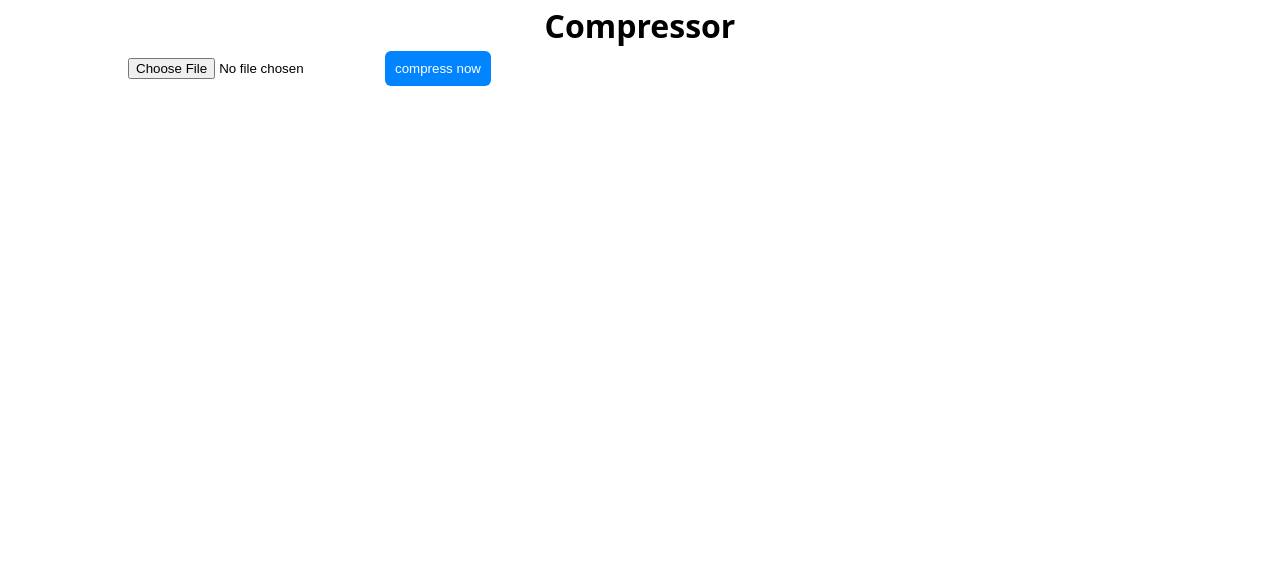
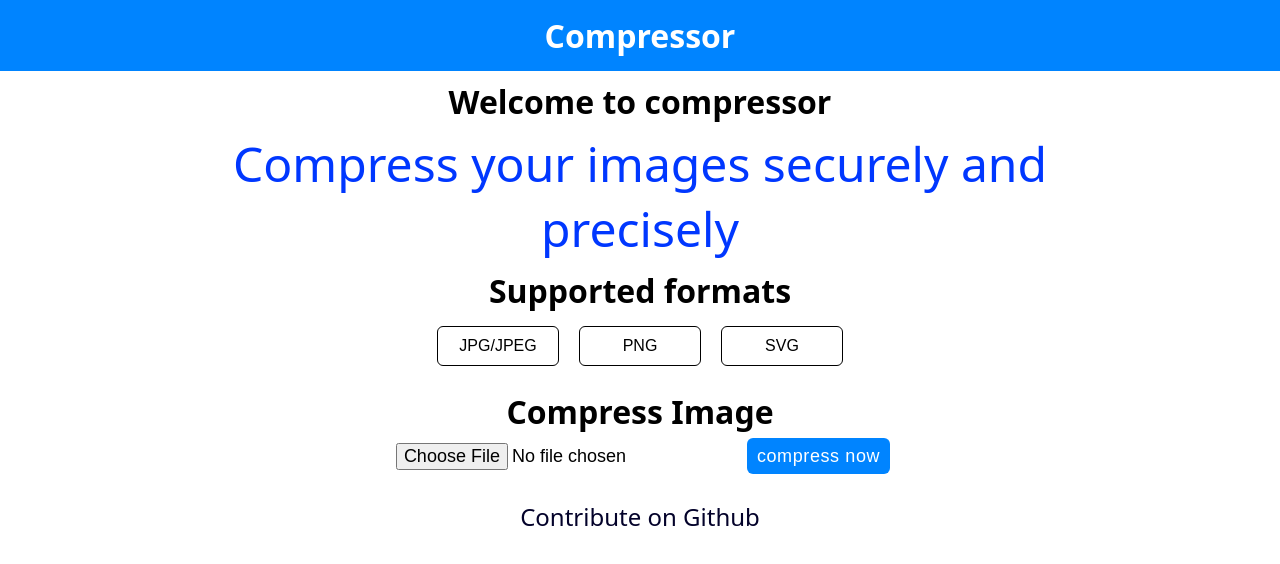
Before and after one commit to Santhoshmani1/compressor, a plain HTML site: page index.html in a window 1280 px wide. Drawn offline with Linux system fonts and the light colour scheme.

Commit message:
Revamped Website layout and design
- Added favicon in img folder
- moved main.js to js/main.js, and styles.css to styles/index.css
- updated index.html to reflect changes

```diff
--- a/index.html
+++ b/index.html
@@ -4,18 +4,53 @@
     <meta charset="UTF-8" />
     <meta name="viewport" content="width=device-width, initial-scale=1.0" />
     <title>Compressor</title>
-    <link rel="stylesheet" href="styles.css">
-    <script defer src="main.js"></script>
+    <link rel="icon" href="./img/icon.png" type="image/x-icon" />
+    <link rel="stylesheet" href="styles/index.css" />
+    <script defer src="js/main.js"></script>
   </head>
   <body>
-    <h1>Compressor</h1>
+    <header>
+      <div>
+        <h1>Compressor</h1>
+      </div>
+    </header>
     <main>
-      <input type="file" id="inputFile" />
-      <button type="submit" id="compressBtn">compress now</button>
+      <section id="home">
+        <div>
+          <h2>Welcome to compressor</h2>
+        </div>
+        <p>Compress your images securely and precisely</p>
+      </section>
 
-      <div class="original-preview-container" style="margin: auto"></div>
+      <section id="supported-formats">
+        <h2>Supported formats</h2>
+        <div id="formats-wrapper">
+          <span class="format">JPG/JPEG</span>
+          <span class="format">PNG</span>
+          <span class="format">SVG</span>
+        </div>
+      </section>
 
-      <div class="compressed-preview-container"></div>
+      <section id="compress-wrapper">
+        <h2>Compress Image</h2>
+        <div>
+          <input type="file" id="inputFile" />
+          <button type="submit" id="compressBtn">compress now</button>
+
+          <div class="original-preview-container" style="margin: auto"></div>
+
+          <div class="compressed-preview-container"></div>
+        </div>
+      </section>
+
+      <section id="contribute">
+          <span><a
+            href="https://www.github.com/santhoshmani1/compressoe"
+            target="_blank"
+            rel="noreferrer"
+            >Contribute on Github</a
+          ></span>
+      </section>
     </main>
   </body>
 </html>
--- a/styles.css
+++ /dev/null
@@ -1,43 +0,0 @@
-* {
-  margin: 0;
-  padding: 0;
-}
-
-h1 {
-  text-align: center;
-  padding: 4px;
-  font-family: system-ui, -apple-system, BlinkMacSystemFont, "Segoe UI", Roboto,
-    Oxygen, Ubuntu, Cantarell, "Open Sans", "Helvetica Neue", sans-serif;
-}
-
-main {
-  max-width: 80vw;
-  margin: auto;
-}
-
-button {
-  color: white;
-  background-color: rgb(0, 132, 255);
-  padding: 10px;
-  border: none;
-  border-radius: 6px;
-}
-
-button:hover {
-  background-color: #2c2ce1;
-}
-
-a {
-    text-decoration: none;
-    font-family: system-ui, -apple-system, BlinkMacSystemFont, 'Segoe UI', Roboto, Oxygen, Ubuntu, Cantarell, 'Open Sans', 'Helvetica Neue', sans-serif;
-    display: block;
-    color: #069aed;
-    margin: 4px;
-    padding: 4px 0px;
-}
-
-a:hover{
-    cursor: pointer;
-    text-decoration: underline;
-    color: blue;
-}
--- /dev/null
+++ b/styles/index.css
@@ -0,0 +1,128 @@
+* {
+  margin: 0;
+  padding: 0;
+}
+
+h1 {
+  padding: 4px;
+  font-family: system-ui, -apple-system, BlinkMacSystemFont, "Segoe UI", Roboto,
+    Oxygen, Ubuntu, Cantarell, "Open Sans", "Helvetica Neue", sans-serif;
+    font-size: 2rem;
+}
+
+main {
+  max-width: 80vw;
+  margin: auto;
+}
+
+button {
+  color: white;
+  background-color: rgb(0, 132, 255);
+  padding: 10px;
+  border: none;
+  border-radius: 6px;
+  font-size: 18px;
+  line-height: 1rem;
+  letter-spacing: 0.6px;
+}
+
+button:hover {
+  background-color: #0e57df;
+  cursor: pointer;
+}
+
+a {
+    text-decoration: none;
+    font-family: system-ui, -apple-system, BlinkMacSystemFont, 'Segoe UI', Roboto, Oxygen, Ubuntu, Cantarell, 'Open Sans', 'Helvetica Neue', sans-serif;
+    display: block;
+    color: #069aed;
+    margin: 4px;
+    padding: 4px 0px;
+}
+
+a:hover{
+    cursor: pointer;
+    text-decoration: underline;
+    color: blue;
+}
+
+header {
+  padding: 10px;
+  background-color: rgb(0, 132, 255);
+  color: white;
+  text-align: center;
+  margin-bottom: 5px;
+}
+
+input {
+  padding: 2px;
+  margin: 4px;
+  font-size: large;
+}
+
+h2 {
+  padding: 4px;
+  font-family: system-ui, -apple-system, BlinkMacSystemFont, "Segoe UI", Roboto,
+    Oxygen, Ubuntu, Cantarell, "Open Sans", "Helvetica Neue", sans-serif;
+    font-size: 2rem;
+    text-align: center;
+    margin: auto;
+}
+
+p {
+  padding: 4px;
+  font-family: system-ui, -apple-system, BlinkMacSystemFont, "Segoe UI", Roboto,
+    Oxygen, Ubuntu, Cantarell, "Open Sans", "Helvetica Neue", sans-serif;
+    font-size: 1rem;
+    text-align: center;
+}
+
+#home p {
+  font-size: 3rem;
+  color: rgb(0, 55, 255);
+}
+
+.center {
+  text-align:center;
+}
+
+#formats-wrapper {
+  display: flex;
+  justify-content: center;
+  align-items: center;
+}
+
+.format {
+  margin: 10px;
+  padding: 10px;
+  border: 1px solid black;
+  border-radius: 6px;
+  width: 100px;
+  text-align: center;
+  cursor: pointer;
+  font-family: Arial, "Helvetica Neue", Helvetica, sans-serif;
+}
+
+#compress-wrapper {
+  display: flex;
+  justify-content: center;
+  align-items: center;
+  flex-direction: column;
+  margin: auto;
+  padding: 10px;
+
+}
+
+#contribute {
+  text-align: center;
+  font-size: 24px;
+  margin: 10px;
+}
+
+#contribute a {
+  color: #03022a;
+}
+
+#contribute a:hover {
+  color: #0e57df;
+}
```
Also changed, not shown: img/icon.png (added), js/main.js (renamed from main.js).
